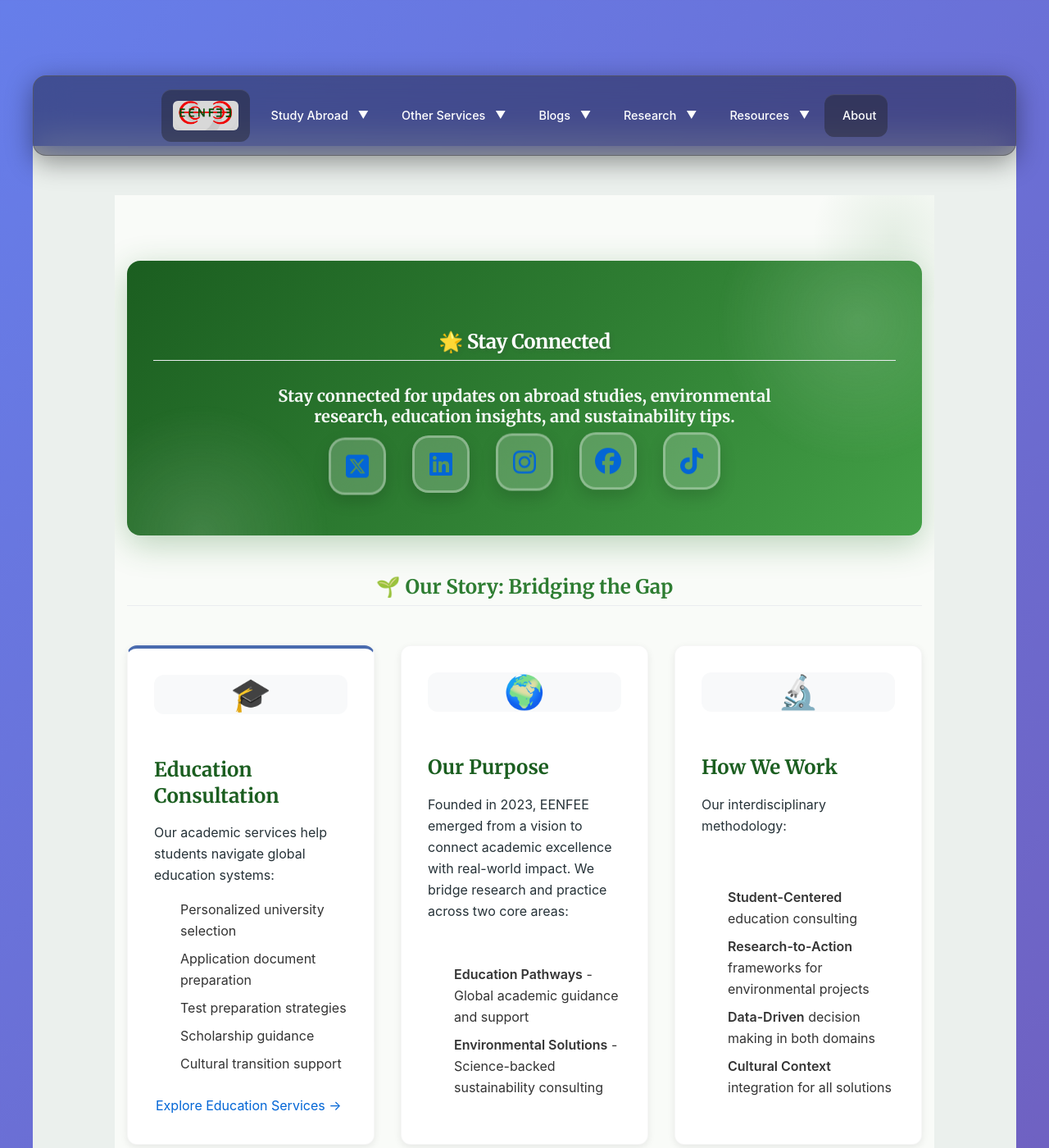
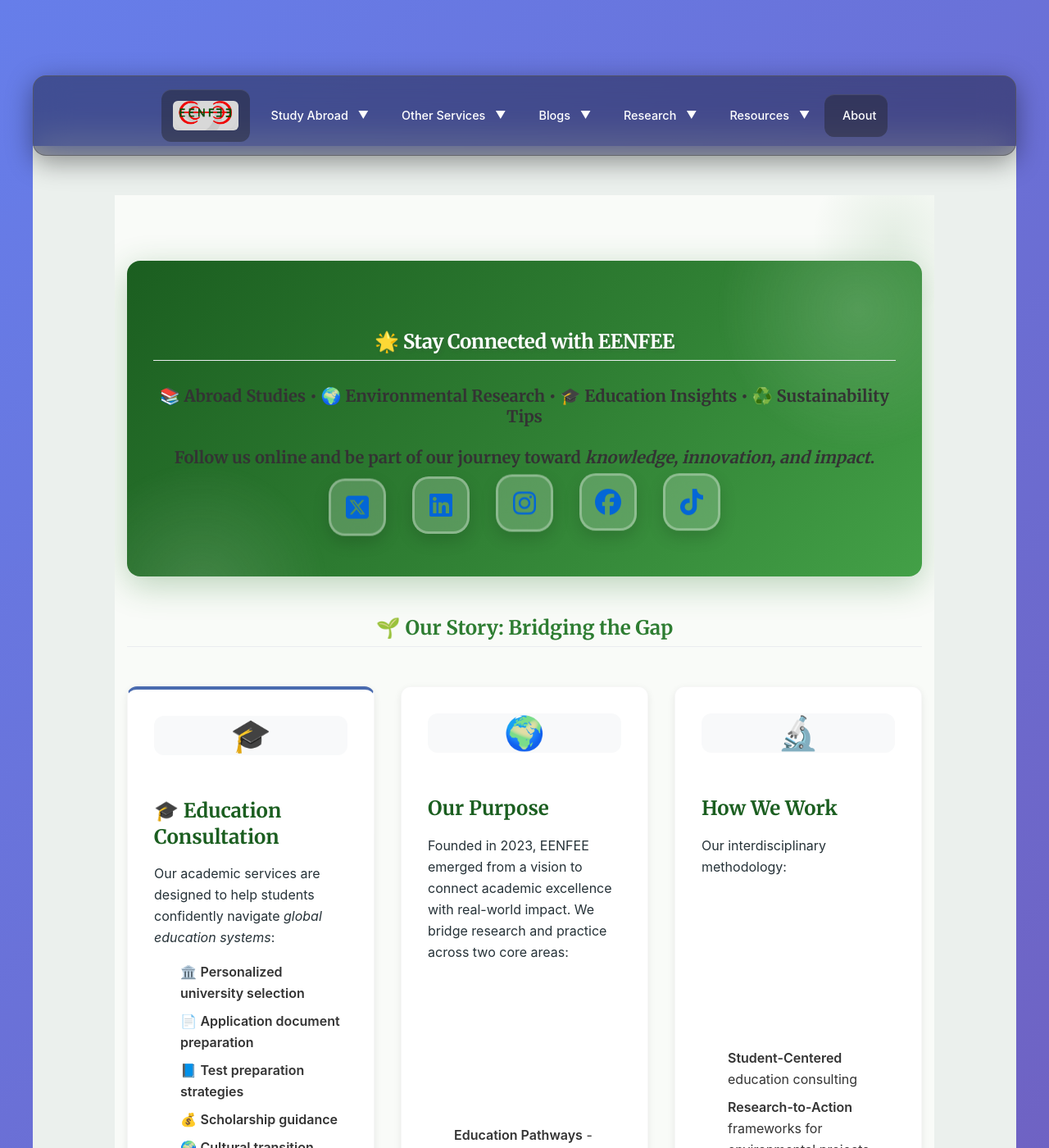
Before and after one commit to eenfee/eenfee.github.io, a Jekyll site: the page built from pages/about.html, in a window 1280 px wide and 1400 px high. Shown: the whole window at 82% size. Built offline with Jekyll 4.4.1, drawn with Linux system fonts in a browser that asks for light colours; nearby versions of some CDN libraries; some web fonts are replaced; some of the changed text lies outside the part shown.

Commit message:
ok about html changes

```diff
--- a/pages/about.html
+++ b/pages/about.html
@@ -11,8 +11,8 @@ permalink: /about/
     <!-- Social Media Follow Section -->
     <div class="social-follow-banner">
       <div class="social-follow-content">
-        <h2 class="social-follow-title">🌟 Stay Connected</h2>
-        <h3 class="social-follow-text">Stay connected for updates on abroad studies, environmental research, education insights, and sustainability tips.</h3>
+        <h2 class="social-follow-title">🌟 Stay Connected with <strong>EENFEE</strong></h2>
+        <h3> 📚 <strong>Abroad Studies</strong> • 🌍 <strong>Environmental Research</strong> • 🎓 <strong>Education Insights</strong> • ♻️ <strong>Sustainability Tips</strong><br><br> Follow us online and be part of our journey toward <em>knowledge, innovation, and impact</em>.</h3>
         <div class="social-follow-links">
           <a href="https://x.com/x_eenfee" target="_blank" rel="noopener noreferrer" aria-label="Follow us on X (Twitter)" class="social-icon-link">
             <i class="fa-brands fa-square-x-twitter"></i>
@@ -39,15 +39,18 @@ permalink: /about/
       <!-- New Education Consultation Card -->
       <div class="about-card education-card">
         <div class="card-icon">🎓</div>
-        <h3>Education Consultation</h3>
-        <p>Our academic services help students navigate global education systems:</p>
+        <h3>🎓 <strong>Education Consultation</strong></h3>
+        <p>
+          Our academic services are designed to help students confidently navigate <em>global education systems</em>:
+        </p>
         <ul>
-          <li>Personalized university selection</li>
-          <li>Application document preparation</li>
-          <li>Test preparation strategies</li>
-          <li>Scholarship guidance</li>
-          <li>Cultural transition support</li>
+          <li>🏛️ <strong>Personalized university selection</strong></li>
+          <li>📄 <strong>Application document preparation</strong></li>
+          <li>📘 <strong>Test preparation strategies</strong></li>
+          <li>💰 <strong>Scholarship guidance</strong></li>
+          <li>🌍 <strong>Cultural transition support</strong></li>
         </ul>
+        <p><em>Empowering your academic journey, every step of the way.</em></p>
         <a href="/education-services/" class="btn-outline">Explore Education Services →</a>
       </div>
 
@@ -91,21 +94,6 @@ permalink: /about/
           <span class="tag">Documentation Support</span>
         </div>
       </div>
-
-      <!-- New Education Consultation Card -->
-      <div class="about-card education-card">
-        <div class="card-icon">🎓</div>
-        <h3>Education Consultation</h3>
-        <p>Our academic services help students navigate global education systems:</p>
-        <ul>
-          <li>Personalized university selection</li>
-          <li>Application document preparation</li>
-          <li>Test preparation strategies</li>
-          <li>Scholarship guidance</li>
-          <li>Cultural transition support</li>
-        </ul>
-        <a href="/education-services/" class="btn-outline">Explore Education Services →</a>
-      </div>
     </div>
 
     <!-- Values - Updated -->
```
